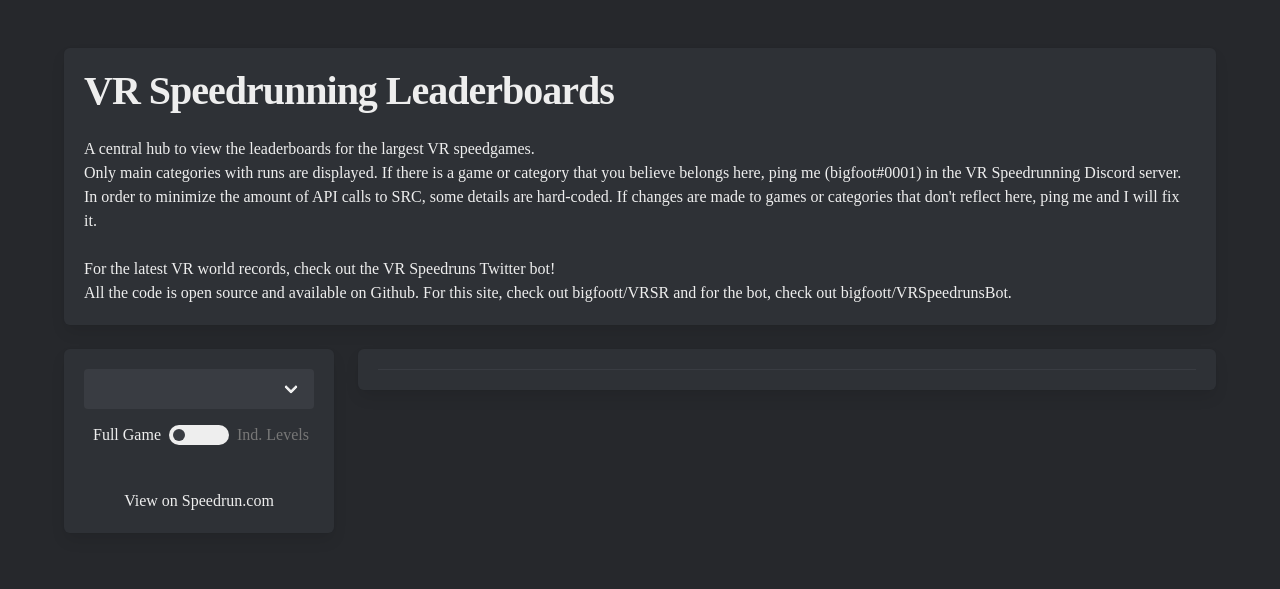
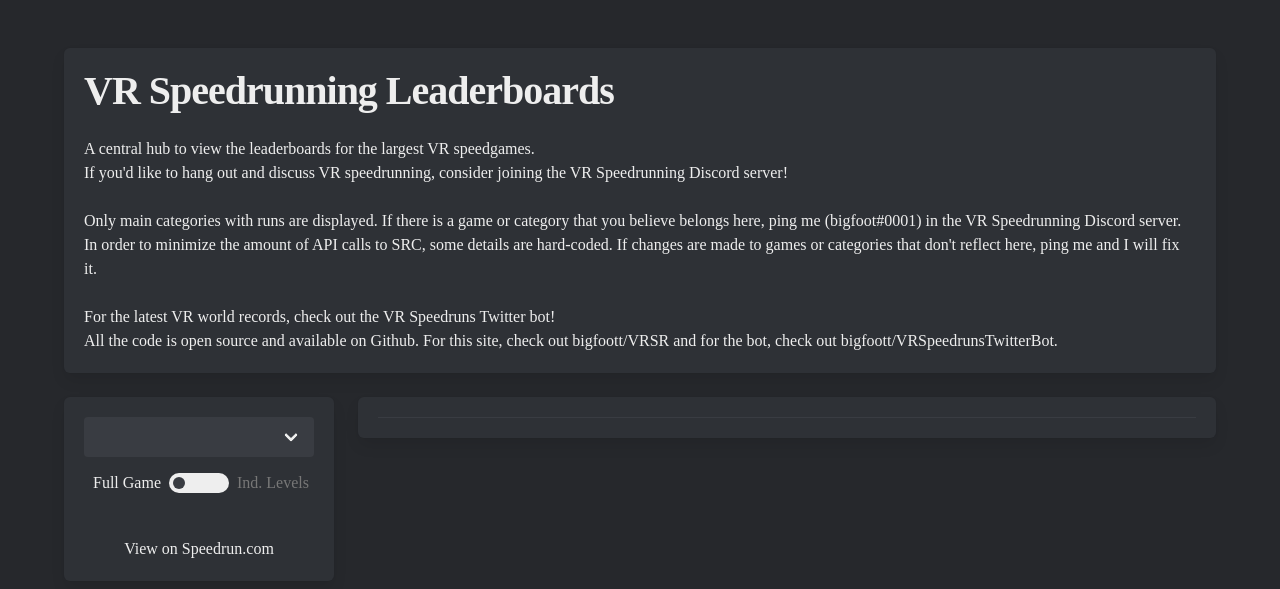
Before and after one commit to bigfoott/VRSR, a PHP site: page /vrsr.php in a window 1280 px wide. Shown: the top 589 px of the page. Run offline with PHP 8.4, Linux system fonts and the light colour scheme; lists and menus that the app fills with data are empty; some libraries are stand-ins or nearby versions; some web fonts are replaced.

Commit message:
added invite link to the vrsr discord, adjusted vrsr twitter bot github link

```diff
--- a/vrsr.php
+++ b/vrsr.php
@@ -24,11 +24,13 @@
 				<div class="box">
 					<h1 class="title is-2">VR Speedrunning Leaderboards</h1>
 					<p>A central hub to view the leaderboards for the largest VR speedgames.</p>
+					<p>If you'd like to hang out and discuss VR speedrunning, consider joining the <a href="https://discord.gg/7PKWZuW">VR Speedrunning Discord server</a>!</p>
+					<br>
 					<p>Only main categories with runs are displayed. If there is a game or category that you believe belongs here, ping me (bigfoot#0001) in the VR Speedrunning Discord server.</p>
 					<p>In order to minimize the amount of API calls to SRC, some details are hard-coded. If changes are made to games or categories that don't reflect here, ping me and I will fix it.</p>
 					<br>
 					<p>For the latest VR world records, check out the <a href="https://twitter.com/VRSpeedruns">VR Speedruns Twitter bot</a>!</p>
-					<p>All the code is open source and available on Github. For this site, check out <a href="https://github.com/bigfoott/VRSR">bigfoott/VRSR</a> and for the bot, check out <a href="https://github.com/bigfoott/VRSpeedrunsBot">bigfoott/VRSpeedrunsBot</a>.</p>
+					<p>All the code is open source and available on Github. For this site, check out <a href="https://github.com/bigfoott/VRSR">bigfoott/VRSR</a> and for the bot, check out <a href="https://github.com/bigfoott/VRSpeedrunsTwitterBot">bigfoott/VRSpeedrunsTwitterBot</a>.</p>
 				</div>
 			</div>
 			<div class="container">
@@ -57,7 +59,7 @@
 								<div class="column is-12" id="il-warning">
 									<div class="notification is-danger">
 										<button class="delete" onclick="closeILWarning();"></button>
-										<b>NOTICE</b>:  Due to SRC API restrictions, only the top three runs for each category for ILs will be displayed.
+										<b>NOTICE</b>:  In order to minimize API calls to SRC, only the top three runs for each category for ILs will be displayed.
 									</div>
 								</div>
 								<div class="column is-4">
```
